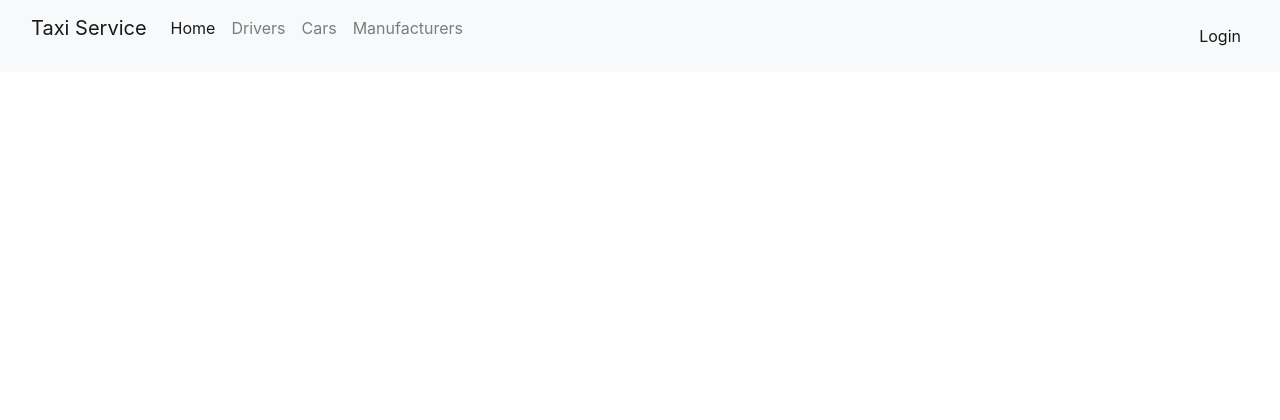
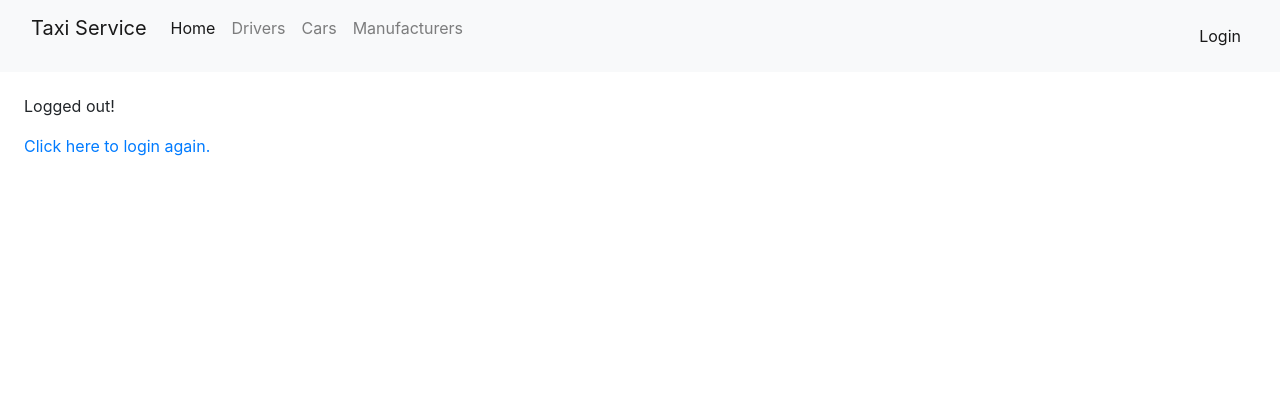
Before and after one commit to vasylhnatiuk/taxi-service, a Django app: page /accounts/logout/ in a window 1280 px wide. Shown: the top 420 px of the page. Before the commit the page ends 46 px from the top, so only its background shows below. Run offline with Django 4.2, Linux system fonts and the light colour scheme; parts of the project's set-up code (start-up, migrations or seed data) failed here and were passed over.

Commit message:
All files

```diff
--- a/templates/registration/logged_out.html
+++ b/templates/registration/logged_out.html
@@ -1,7 +1,9 @@
 {% extends "base.html" %}
 
 {% block content %}
-<p>Logged out!</p>
+    <div class="p-4" style="margin-top: 70px">
+        <p>Logged out!</p>
 
-<a href="{% url 'login'%}">Click here to login again.</a>
+    <a href="{% url 'login'%}">Click here to login again.</a>
+    </div>
 {% endblock %}
```
